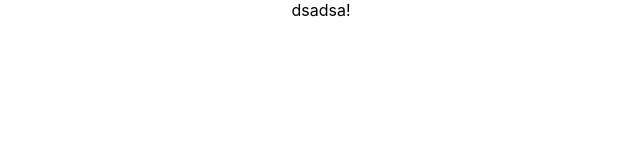
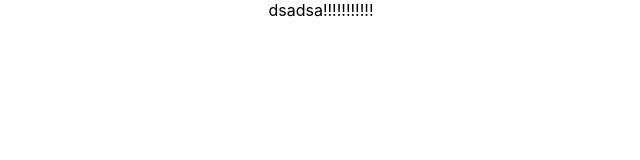
Before and after one commit to codestates-seb/seb40_pre_011, a React (Create React App) app in the folder client/: page / in a window 1280 px wide. Shown: the top 160 px of the page, without its empty margins (319-959 px from the left). Built offline with nearby package versions, Linux system fonts and the light colour scheme.

Commit message:
TEST3333333

```diff
--- a/client/src/App.js
+++ b/client/src/App.js
@@ -3,7 +3,7 @@ import './App.css';
 function App() {
   return (
     <div className="App">
-     dsadsa!
+     dsadsa!!!!!!!!!!!
     </div>
   );
 }
```
